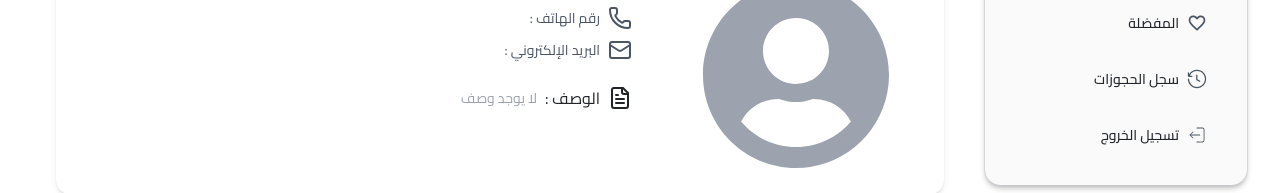
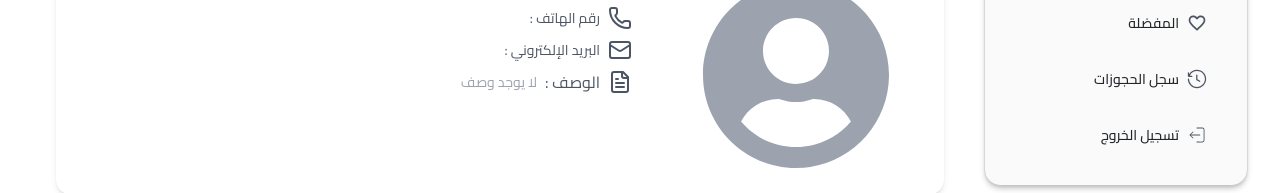
Before and after one commit to Mahmoud-Abd-Elrazek/Unimate, a React (Vite) app: page /auther/ownerProfile in a window 1280 px wide. Shown: the part 445-638 px from the top of the page. Built offline with nearby package versions, Linux system fonts and the light colour scheme; no server answers; a web font is replaced by a local one.

Commit message:
Update onwerProfile.tsx

```diff
--- a/src/pages/User_Profile_Pages/Profile/onwerProfile.tsx
+++ b/src/pages/User_Profile_Pages/Profile/onwerProfile.tsx
@@ -45,16 +45,25 @@ export default function OwnerProfile() {
               <h2 className=" text-[black] font-bold mb-2 dark:text-[white]">وسائل التواصل</h2>
               <ul className="space-y-2 text-gray-600 text-sm dark:text-[#BDBDBD]">
                 <li className="flex items-center justify-end gap-2 dark:text-[#BDBDBD]">
-                  <span>{phones}: رقم الهاتف </span>
+                  <span>{phones} : رقم الهاتف </span>
                   <Phone className="text-lg" />
                 </li>
                 <li className="flex items-center justify-end gap-2 dark:text-[#BDBDBD]">
-                  <span>{ownerEmail}: البريد الإلكتروني </span>
+                  <span>{ownerEmail} : البريد الإلكتروني </span>
                   <Mail className="text-lg" />
                 </li>
+                <div className="flex items-center justify-end gap-2 mb-2 text-sm sm:text-base text-right">
+                  <span className="text-gray-400 text-xs sm:text-sm">
+                  {ownerBriefOverview || "لا يوجد وصف"}
+                </span>
+                <li className="flex items-center justify-end gap-2 dark:text-[#BDBDBD]">
+                  <span> : الوصف </span>
+                  <FileText className="text-lg" />
+                </li>
+                </div>
               </ul>
             </div>
-            <div className="mt-4 sm:mt-6">
+            {/* <div className="mt-4 sm:mt-6">
               <div className="flex items-center justify-end gap-2 mb-2 text-sm sm:text-base text-right">
                 <span className="text-gray-400 text-xs sm:text-sm">
                   {ownerBriefOverview || "لا يوجد وصف"}
@@ -62,7 +71,7 @@ export default function OwnerProfile() {
                 <h2 className="text-sm sm:text-base dark:text-[#BDBDBD]">: الوصف</h2>
                 <FileText className="text-base sm:text-lg w-6 h-6 dark:text-[#BDBDBD]" />
               </div>
-            </div>
+            </div> */}
 
           </div>
 
```
